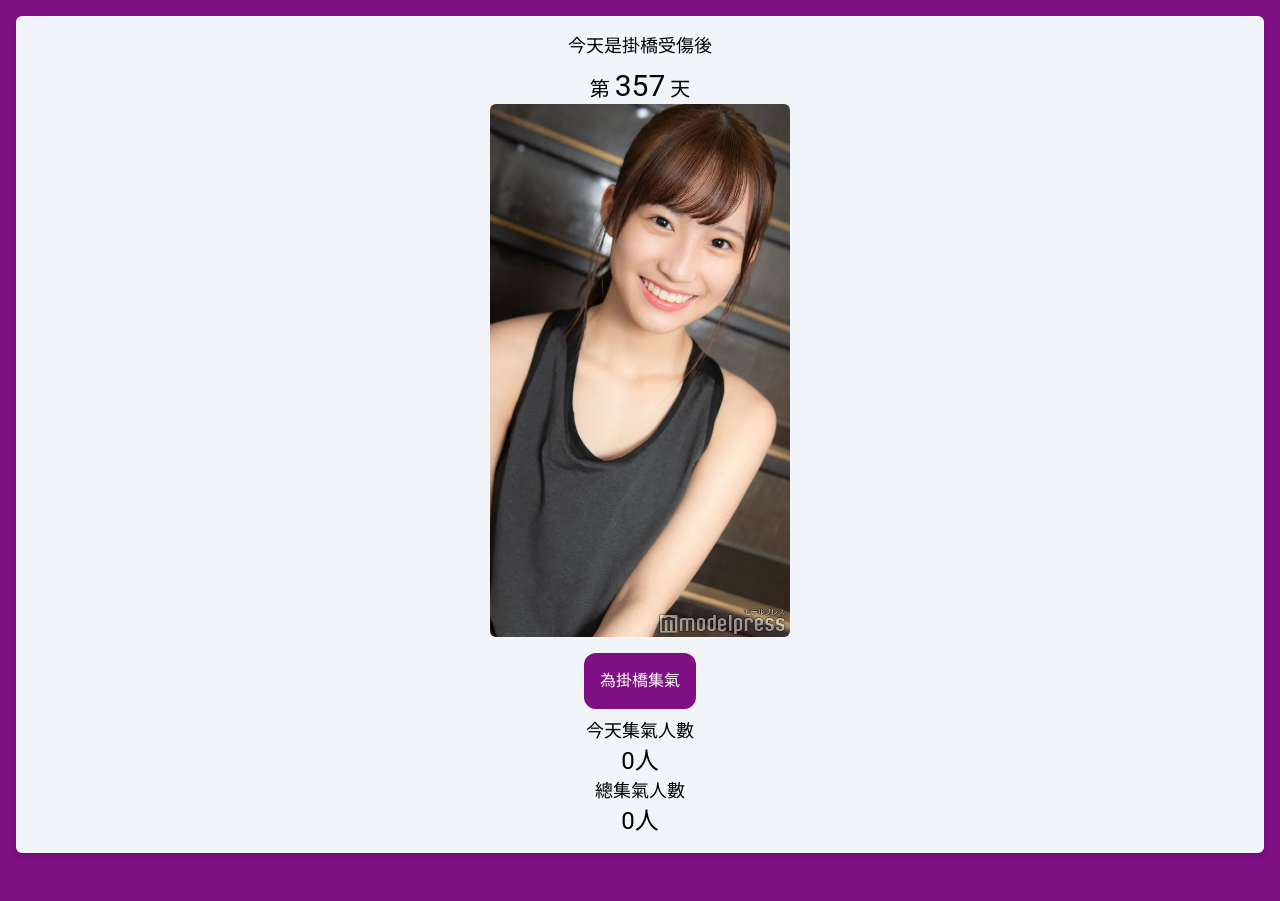
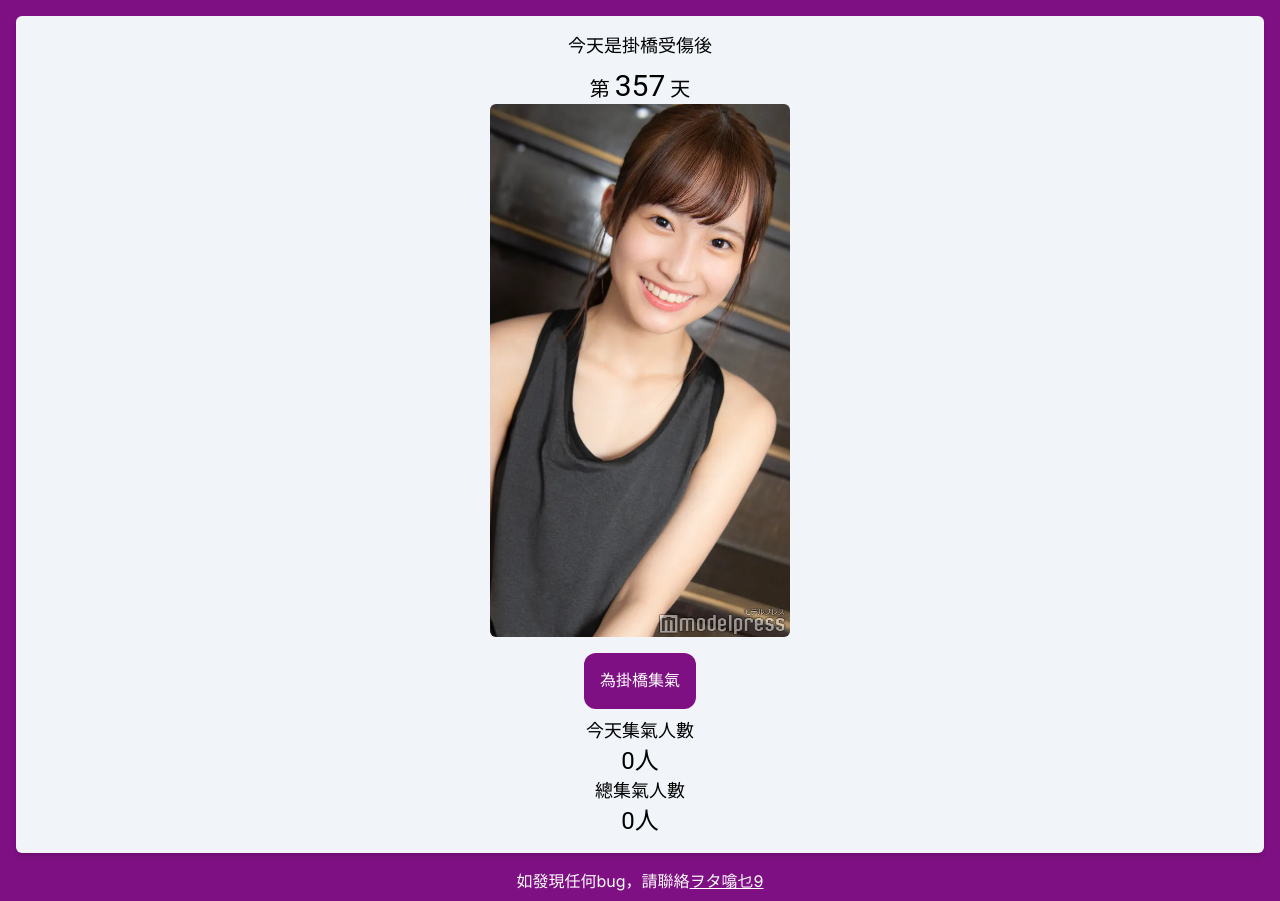
Before and after one commit to wasd0109/sayaka-addoil, a Next.js app: page / in a window 1280 px wide. Before the commit the page ends 869 px from the top, so only its background shows below. Built offline with nearby package versions, Linux system fonts and the light colour scheme; no server answers; the database is empty.

Commit message:
Add footer for bug report

```diff
--- a/app/layout.tsx
+++ b/app/layout.tsx
@@ -17,8 +17,13 @@ export default function RootLayout({
 }) {
   return (
     <html lang="en">
-      <body className={`${inter.className} max-h-dscreen bg-nogizaka`}>{children}
+      <body className={`${inter.className} min-h-dscreen bg-nogizaka`}>
+        {children}
         <Analytics />
+        <footer className='footer text-white text-center mb-2'>
+          如發現任何bug，請聯絡
+          <a href='https://m.me/wotasaidwhat9/' target='_blank' className='underline'>ヲタ噏乜9</a>
+        </footer>
       </body>
     </html>
 
```
